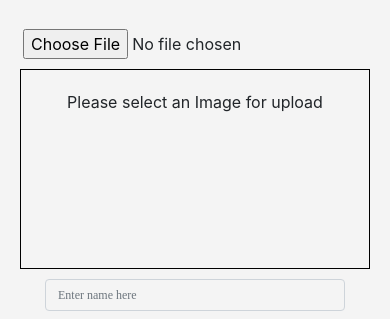
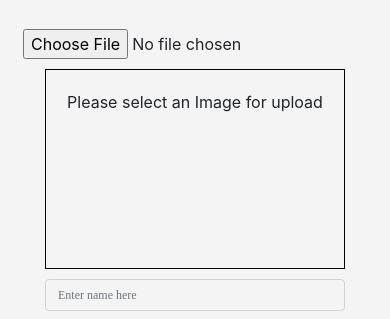
Before and after one commit to BenjaminAlamu/sbc-dp-website, a React (Create React App) app: page / in a window 390 px wide. Shown: the part 608-927 px from the top of the page. Built offline with nearby package versions, Linux system fonts and the light colour scheme.

Commit message:
Mini CSS Fix

```diff
--- a/src/App.js
+++ b/src/App.js
@@ -92,7 +92,7 @@ class App extends Component {
       .get(
         `https://res.cloudinary.com/${process.env.REACT_APP_CLOUDINARY_CLOUD_NAME}/image/upload/l_${
         response.data.public_id
-        },r_max,w_400,h_400,x_34,y_34/c_crop,g_face/l_text:Arial_24:${self.state.name},x_315,y_140/${process.env.REACT_APP_CLOUDINARY_IMAGE_OVERLAY}`
+        },r_max,w_400,h_400,x_34,y_34/c_crop,g_face/l_text:Futura_24:${self.state.name},x_315,y_140/${process.env.REACT_APP_CLOUDINARY_IMAGE_OVERLAY}`
       )
       .then(function (response) {
         console.log(response);
--- a/src/index.css
+++ b/src/index.css
@@ -99,3 +99,13 @@
  .info {
    margin: 5px;
  }
+
+ @media only screen and (max-width: 600px) {
+   .imgPreview {
+     text-align: center;
+     margin: 10px auto;
+     height: 200px;
+     width: 300px;
+     border: 1px solid black
+   }
+ }
```
